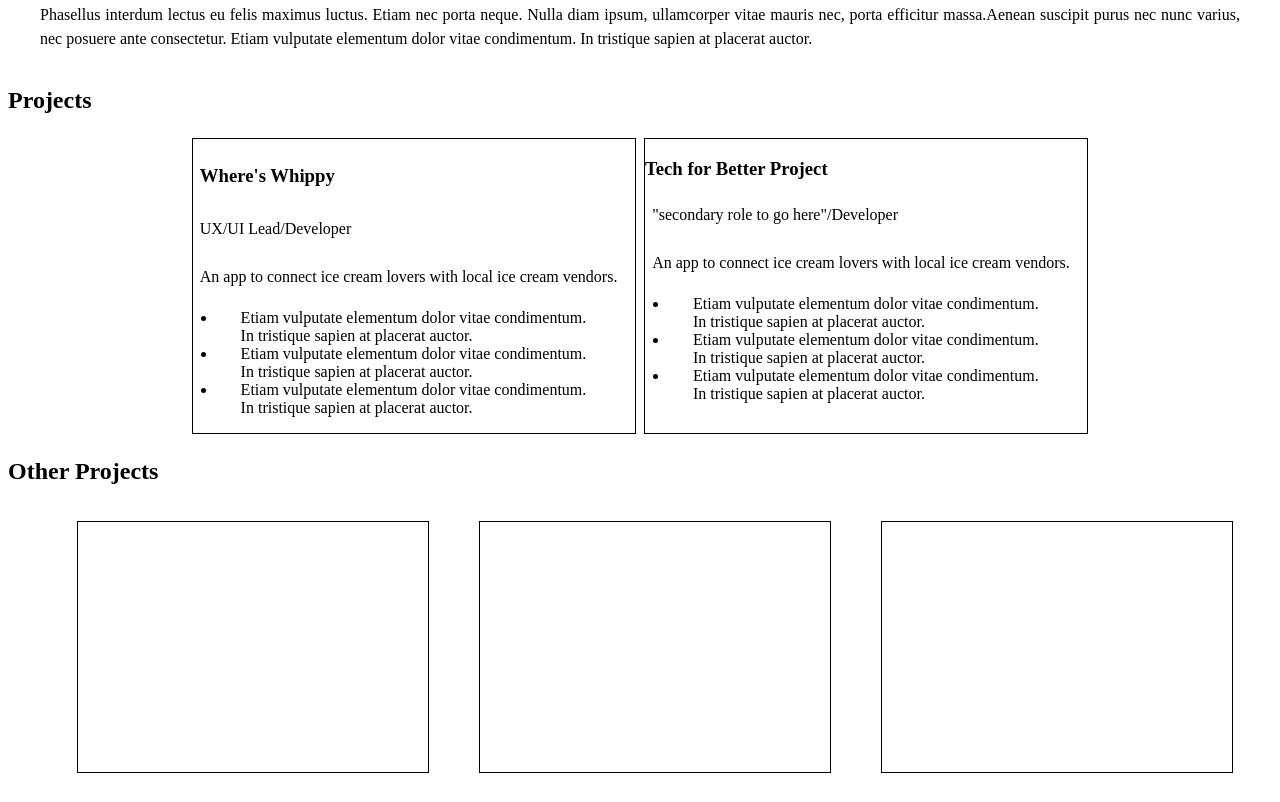
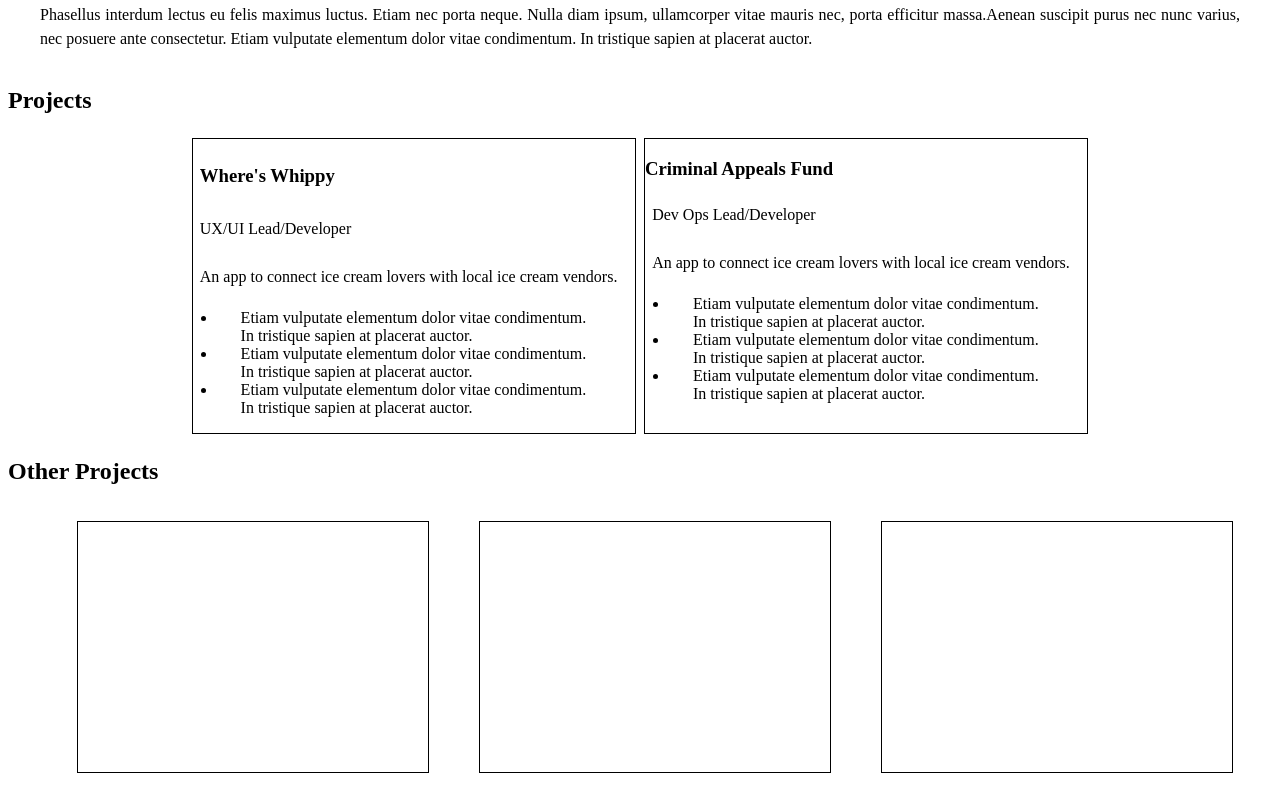
Before and after one commit to Lizzy-j/Portfolio, a plain HTML site: page index.html in a window 1280 px wide. Shown: the part 1488-2290 px from the top of the page. Drawn offline with Linux system fonts and the light colour scheme.

Commit message:
change title of tech for better project

```diff
--- a/index.html
+++ b/index.html
@@ -70,8 +70,8 @@
               </ul>
             </div>
             <div class="project-card">
-              <h3 class="project-title">Tech for Better Project</h3>
-              <p class="project--card__subtitle"> "secondary role to go here"/Developer</p>
+              <h3 class="project-title">Criminal Appeals Fund</h3>
+              <p class="project--card__subtitle"> Dev Ops Lead/Developer</p>
               <p class="project--card__desc">An app to connect ice cream lovers with local ice cream vendors.</p>
               <ul>
                 <li>Etiam vulputate elementum dolor vitae condimentum. In tristique sapien at placerat auctor.</li>
```
